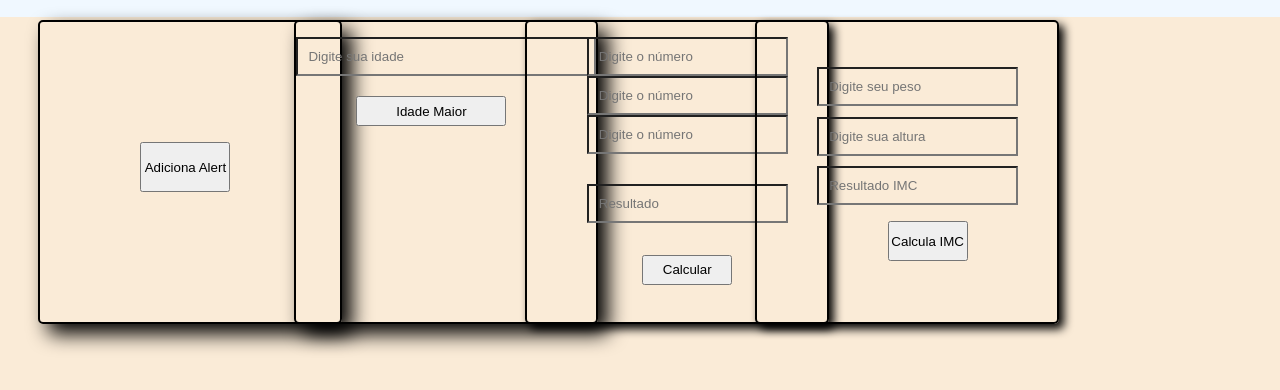
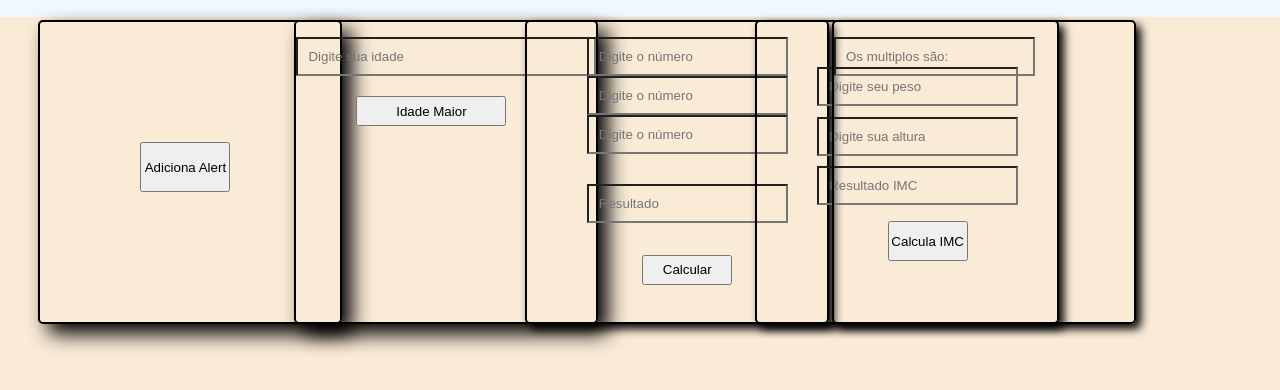
Before and after one commit to GabrielMoreira17/Projeto-Curso, a plain HTML site: page lista.html in a window 1280 px wide. Shown: the part 60-450 px from the top of the page. Drawn offline with Linux system fonts and the light colour scheme.

Commit message:
deu certo

```diff
--- a/lista.css
+++ b/lista.css
@@ -145,3 +145,14 @@ input {
     height: 40px;
     cursor: pointer;
 }
+
+.multiplos{
+    position: absolute;
+    top: 10%;
+    left: 65%;
+    width: 300px;
+    height: 300px;
+    border: 2px solid black;
+    border-radius: 5px;
+    box-shadow: 5px 5px 10px black;
+}
--- a/lista.html
+++ b/lista.html
@@ -37,6 +37,10 @@
         <input type="text" id="resultImc" placeholder="Resultado IMC">
     </div>
 
+    <div class="multiplos">
+        <input type="text" placeholder="Os multiplos são: ">
+    </div>
+
     <script src="lista.js"></script>
 </body>
 
```
